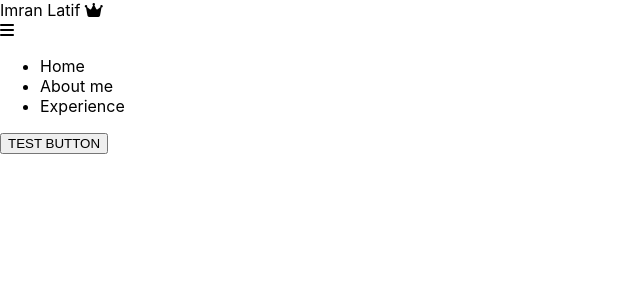
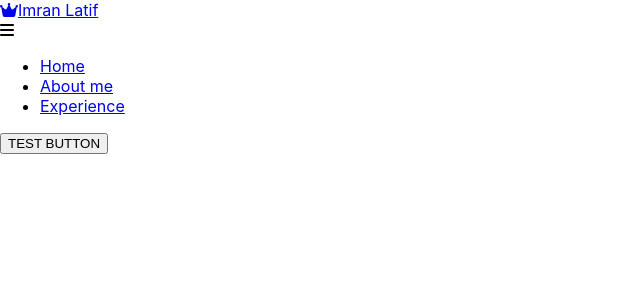
Before and after one commit to imran1503/IL_Web_Resume, a React (Create React App) app in the folder resume/: page / in a window 1280 px wide. Shown: the top 300 px of the page, without its empty margins (0-640 px from the left). Built offline with nearby package versions, Linux system fonts and the light colour scheme.

Commit message:
Added Links to Navbar

```diff
--- a/resume/src/Components/Navbar.js
+++ b/resume/src/Components/Navbar.js
@@ -1,6 +1,7 @@
 import React, {useState} from 'react';
 import {Link} from 'react-router-dom';
 import { Button } from './Button';
+import './Navbar.css'
 function Navbar() {
     const [click,setClick] = useState(false);
     const HandleClick = () => setClick(!click);
@@ -20,27 +21,27 @@ function Navbar() {
     return (
         <nav className='navbar'>
             <div className='navbar-container'>
-                <a to='/' className='navbar-container'>
-                    Imran Latif <i className="fa-solid fa-crown"></i>
-                </a>
+                <Link to='/' className='navbar-container'>
+                <i className="fa-solid fa-crown"></i>Imran Latif
+                </Link>
                 <div className='menu-icon'  onClick={HandleClick}  >
                     <i className={click ? "fas fa-times":"fa-solid fa-bars"}></i>
                 </div>
                 <ul className="">
                     <li className='nav-item'>
-                        <a to='/Home' className="nav-links" onClick={closeMobileMenu}>
+                        <Link to='/Home' className="nav-links" onClick={closeMobileMenu}>
                             Home
-                        </a>
+                        </Link>
                     </li>
                     <li className='nav-item'>
-                        <a to='/aboutMe' className="nav-links" onClick={closeMobileMenu} >
+                        <Link to='/aboutMe' className="nav-links" onClick={closeMobileMenu} >
                             About me
-                        </a>
+                        </Link>
                     </li>
                     <li className='nav-item'>
-                        <a to='/experience' className="nav-links" onClick={closeMobileMenu} >
+                        <Link to='/experience' className="nav-links" onClick={closeMobileMenu} >
                             Experience
-                        </a>
+                        </Link>
                     </li>
                 </ul>
                 {button && <Button buttonStyle={'btn--outline'}>TEST BUTTON</Button>}
```
